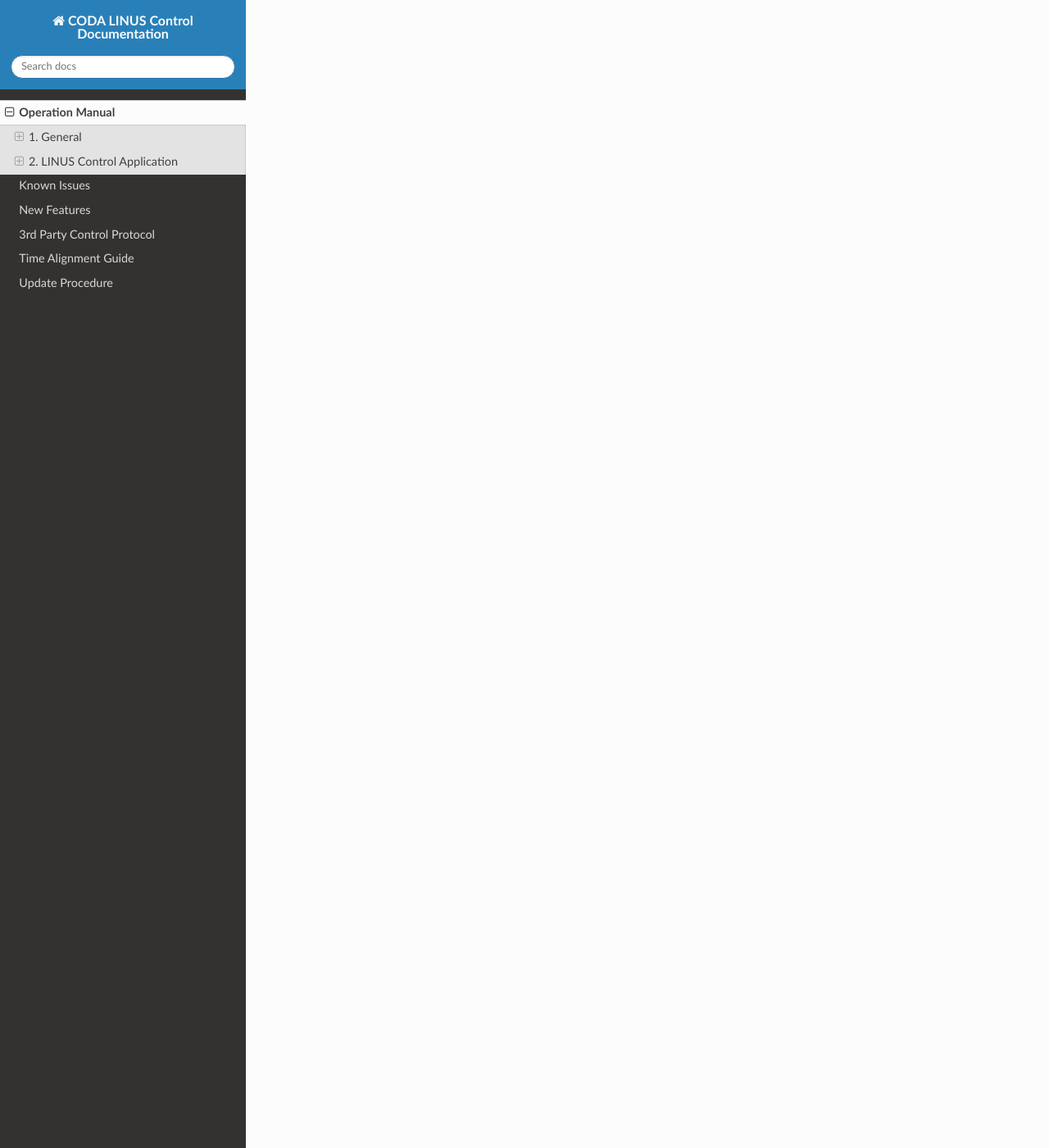
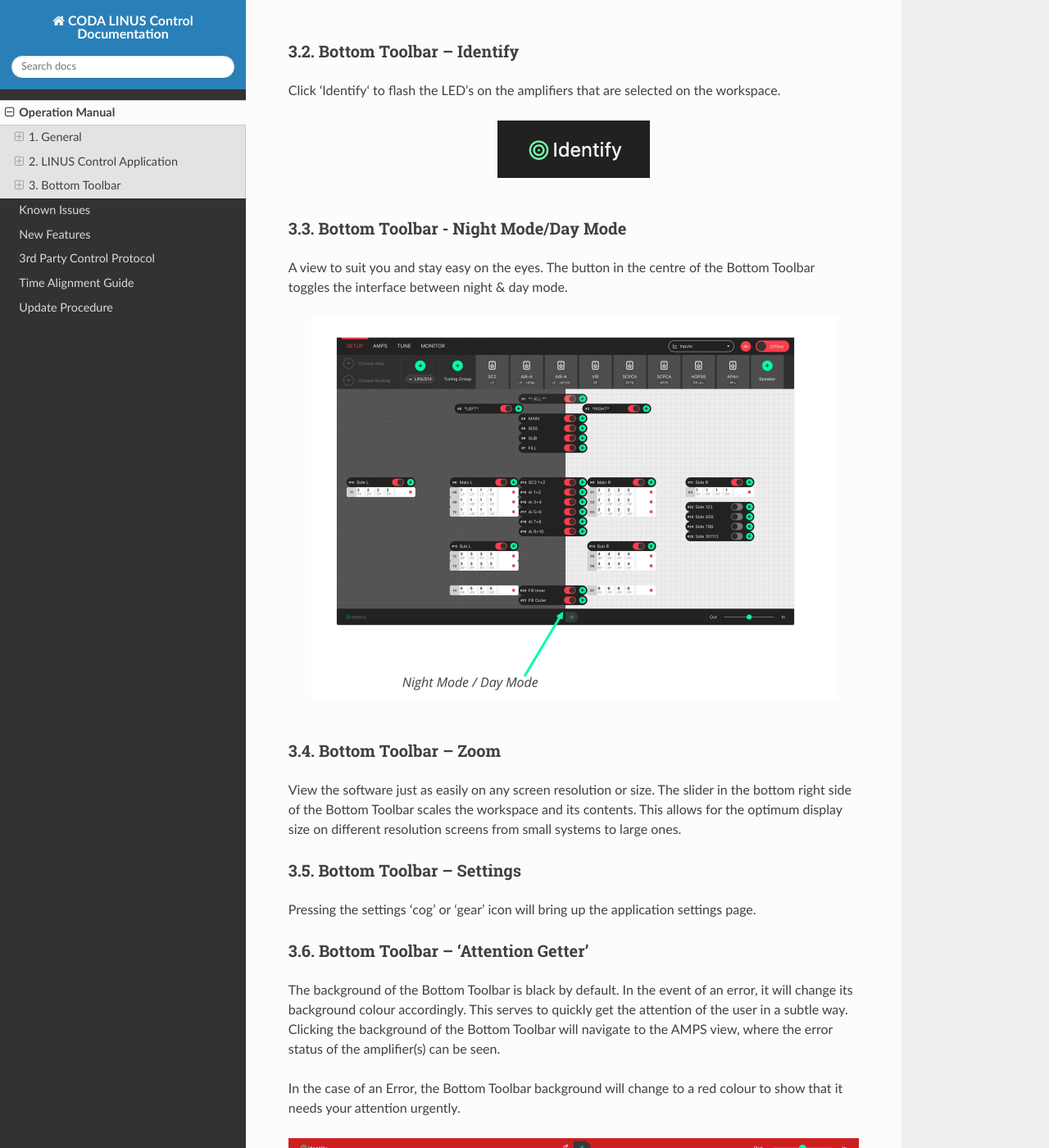
Before and after one commit to tderick/CODA-LINUX-CONTROL-DOCUMENTATION, a Sphinx documentation site: the page built from source/operation_manual.rst, in a window 1280 px wide and 1400 px high, scrolled down 12477 px. Shown: the whole window at 82% size. Built offline with Sphinx 7.4.7 and the Read the Docs theme 2.0.0, drawn with Linux system fonts in a browser that asks for light colours; pages that are not in the unit, such as notebooks, are missing from menus; some of the changed text lies outside the part shown.

Commit message:
Finish with Section 3

```diff
--- a/source/operation_manual.rst
+++ b/source/operation_manual.rst
@@ -374,3 +374,66 @@
     :align: center
 
 |
+
+3. Bottom Toolbar
+------------------
+
+The Bottom Toolbar contains tools relevant to the LINUS Control window & the extra functionality of amplifier identification.
+
+.. image:: assets/images/bottomtoolbar.png
+    :align: center
+
+|
+
+3.1. Bottom Toolbar – Lock
+++++++++++++++++++++++++++
+
+The Lock function protects you against mistakes that can potentially ruin your sound mid-show. The Padlock icon in the Bottom Toolbar is displayed when the operation mode is changed to “MONITOR” in the Top Toolbar. When pressed, it will turn red/orange and all interface controls will be locked to safeguard against inadvertent keyboard or mouse inputs during the show.
+
+.. image:: assets/images/bottontoolbarlock.png
+    :align: center
+
+|
+
+3.2. Bottom Toolbar – Identify
+++++++++++++++++++++++++++++++
+Click ‘Identify‘ to flash the LED’s on the amplifiers that are selected on the workspace.
+
+.. image:: assets/images/identity.png
+    :align: center
+
+|
+
+
+3.3. Bottom Toolbar - Night Mode/Day Mode
++++++++++++++++++++++++++++++++++++++++++
+A view to suit you and stay easy on the eyes. The button in the centre of the Bottom Toolbar toggles the interface between night & day mode.
+
+.. image:: assets/images/night_day_mode.png
+    :align: center
+
+|
+
+
+3.4.  Bottom Toolbar – Zoom
+++++++++++++++++++++++++++++
+
+View the software just as easily on any screen resolution or size. The slider in the bottom right side of the Bottom Toolbar scales the workspace and its contents.  This allows for the optimum display size on different resolution screens from small systems to large ones.
+
+
+3.5.  Bottom Toolbar – Settings
++++++++++++++++++++++++++++++++
+
+Pressing the settings ‘cog’ or ‘gear’ icon will bring up the application settings page.
+
+3.6. Bottom Toolbar – ‘Attention Getter’
+++++++++++++++++++++++++++++++++++++++++
+
+The background of the Bottom Toolbar is black by default.  In the event of an error, it will change its background colour accordingly.  This serves to quickly get the attention of the user in a subtle way.  Clicking the background of the Bottom Toolbar will navigate to the AMPS view, where the error status of the amplifier(s) can be seen.
+
+In the case of an Error, the Bottom Toolbar background will change to a red colour to show that it needs your attention urgently.
+
+.. image:: assets/images/redbottomtoolbar.png
+    :align: center
+
+|
```
Also changed, not shown: source/assets/images/bottomtoolbar.png (added), source/assets/images/bottontoolbarlock.png (added), source/assets/images/identity.png (added), source/assets/images/night_day_mode.png (added), source/assets/images/redbottomtoolbar.png (added).
